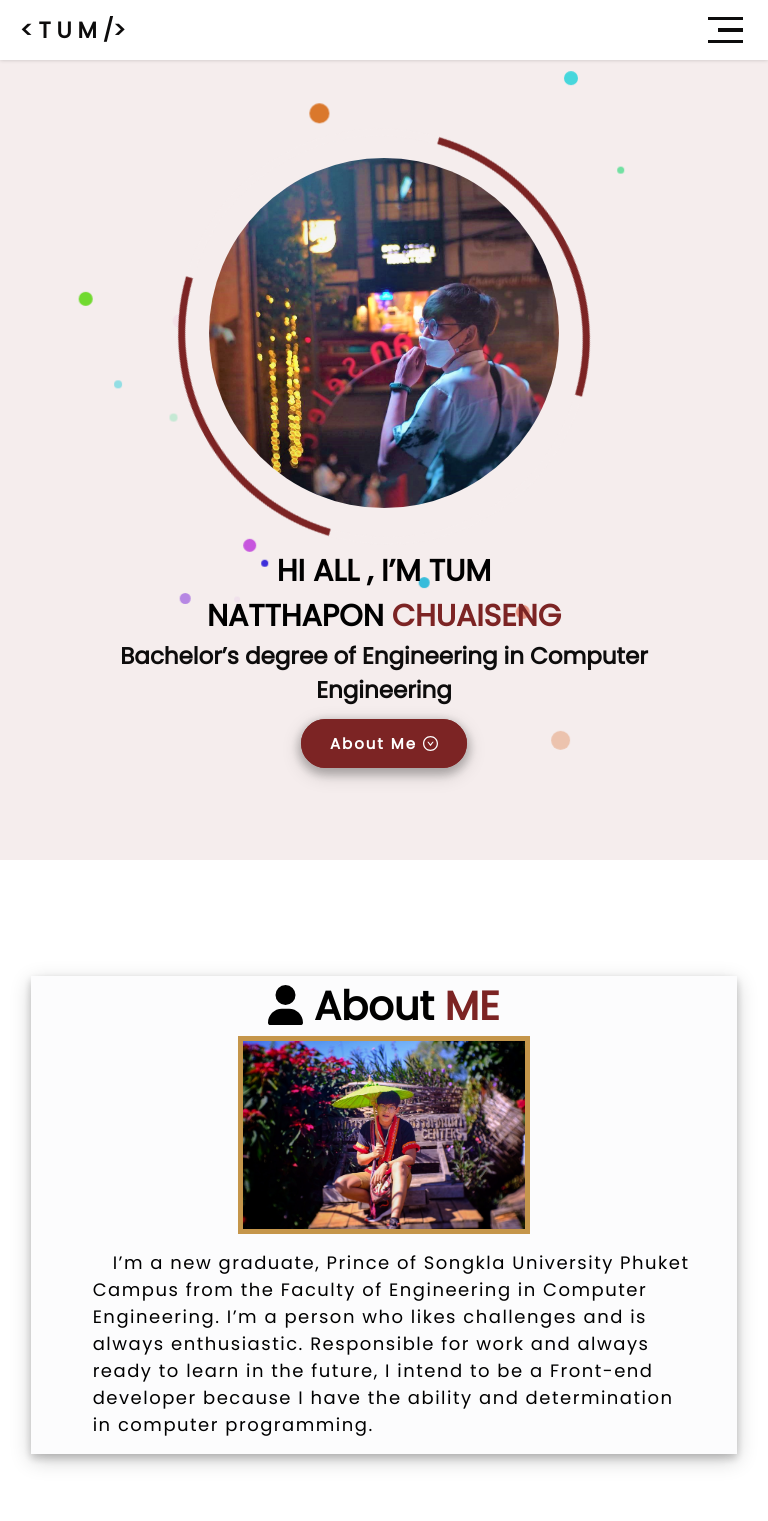
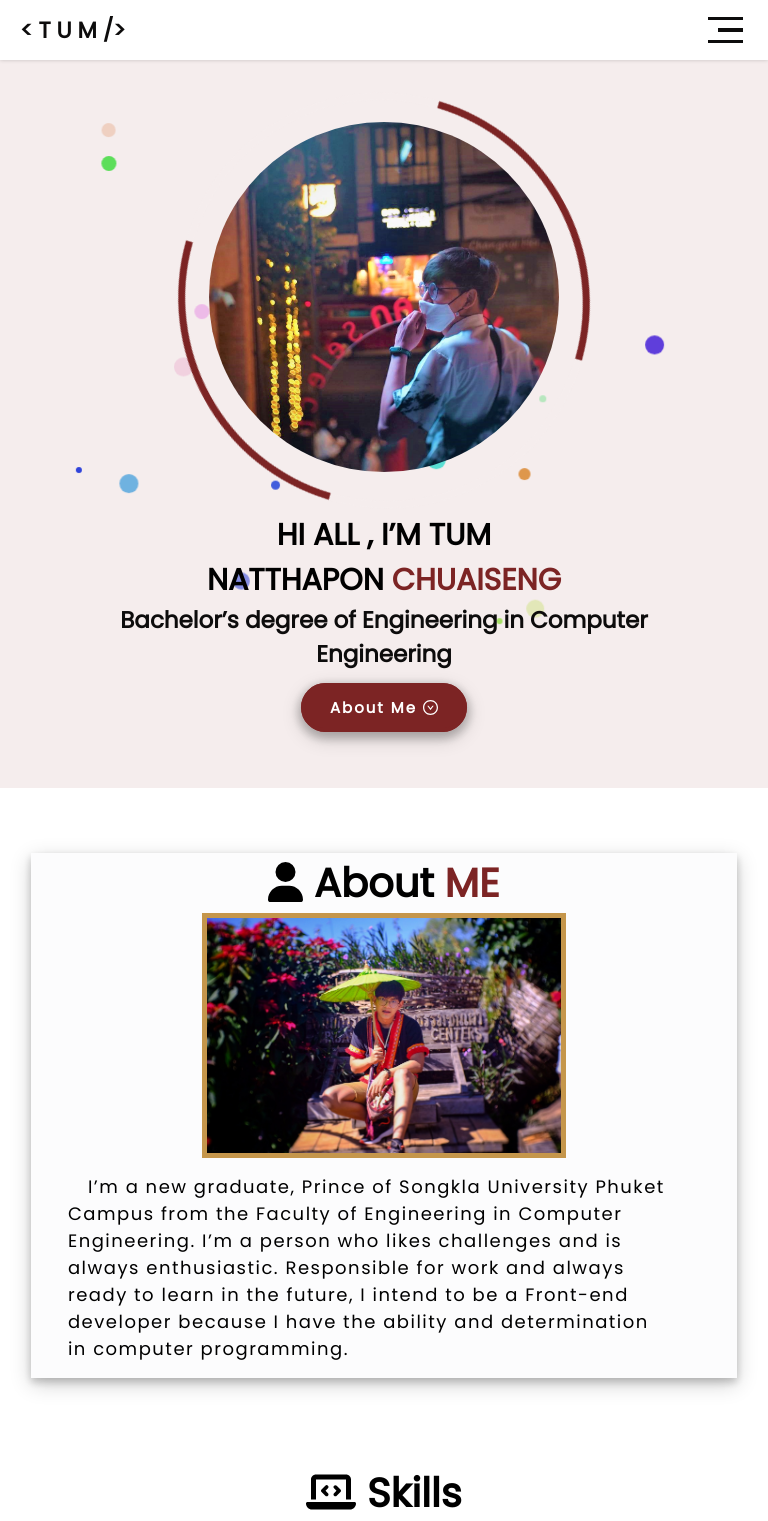
Before and after one commit to TUMnatthapon/Portfolio, a Next.js app: page / in a window 768 px wide. Shown: the top 1521 px of the page. Built offline with nearby package versions, Linux system fonts and the light colour scheme.

Commit message:
Update Display

```diff
--- a/styles/about.scss
+++ b/styles/about.scss
@@ -65,6 +65,7 @@
 
 @media only screen and (max-width: 1024px) {
   .about {
+    margin-top: 5vh;
     .container {
       flex-direction: column;
       justify-content: center;
@@ -75,6 +76,7 @@
       margin-bottom: 0;
       .img-about {
         margin: 0;
+        width: 50%;
         border-style: solid;
         border-width: 5px;
         border-color: #c5964b;
@@ -83,7 +85,6 @@
         position: relative;
         width: 90%;
         margin-top: 15px;
-        right: -1.5%;
         font-size: 18px;
       }
     }
--- a/styles/home.scss
+++ b/styles/home.scss
@@ -130,7 +130,6 @@
       text-align: center;
       padding-left: 50px;
       padding-right: 50px;
-      height: 100vh;
       &--greeting {
         margin-top: 5%;
         font-size: 30px;
```
